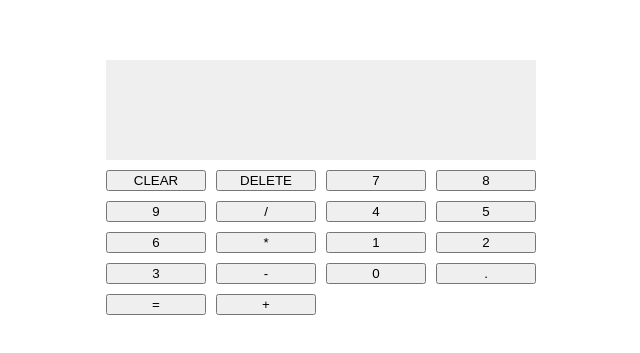
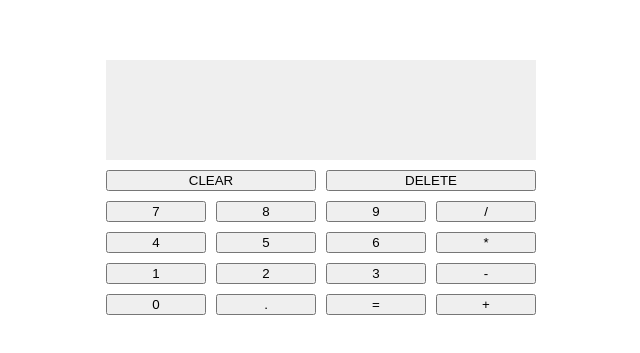
Before and after one commit to justincschoi/calculator, a plain HTML site: page index.html in a window 1280 px wide. Shown: the part 213-566 px from the top of the page, without its empty margins (319-959 px from the left). Drawn offline with Linux system fonts and the light colour scheme.

Commit message:
Have clear and delete buttons span 2 columns

```diff
--- a/style.css
+++ b/style.css
@@ -11,6 +11,7 @@ html {
     flex-direction: column;
     justify-content: center;
     align-items: center;
+    width: 430px;
     gap: 10px;
 }
 
@@ -34,3 +35,8 @@ html {
     gap: 10px;
     width: 100%;
 }
+
+.clear,
+.delete {
+    grid-column: span 2;
+}
```
